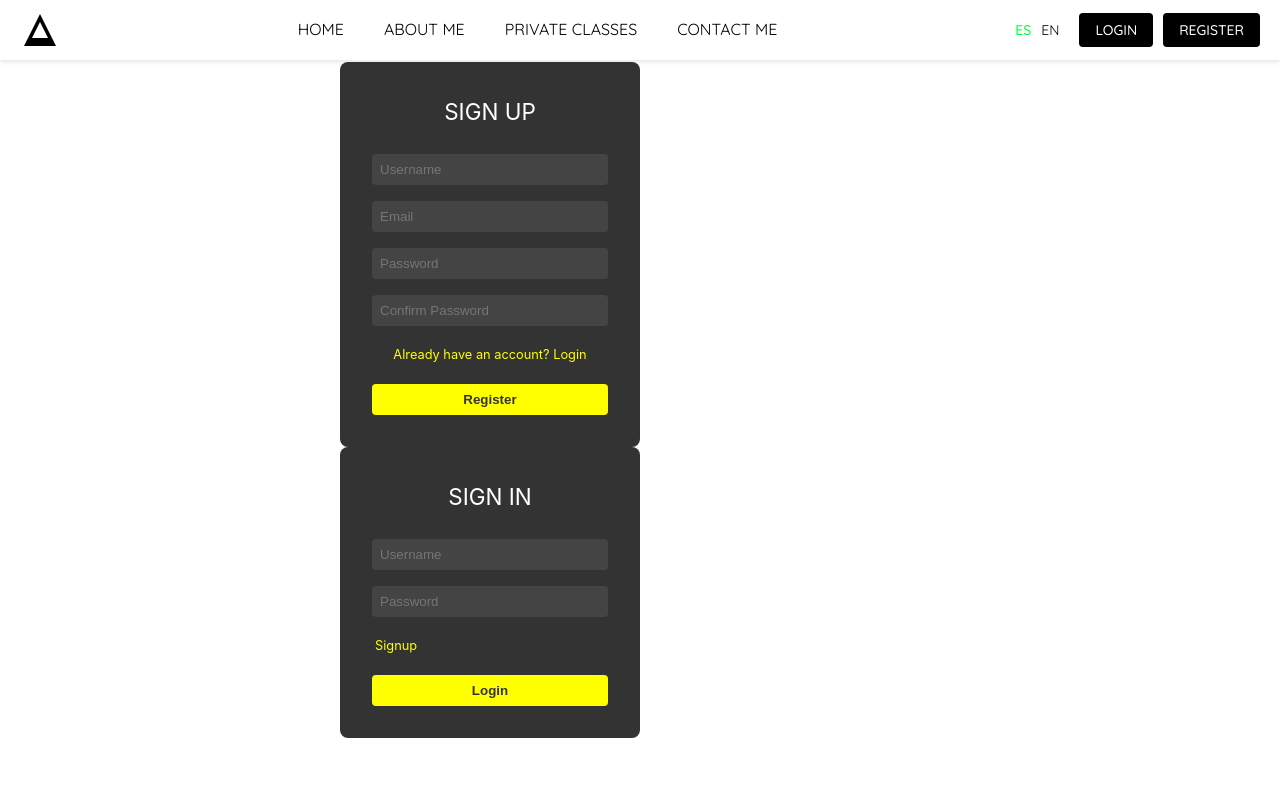
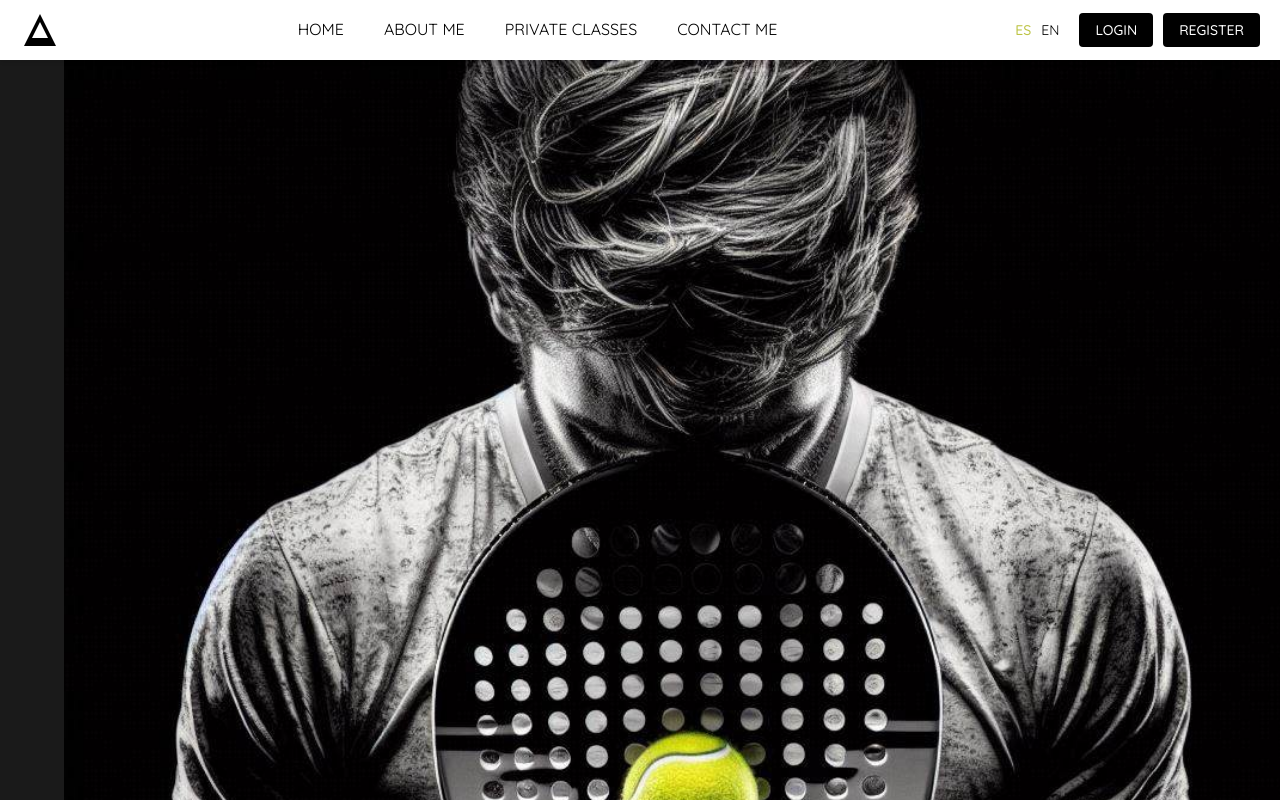
Before and after one commit to GiselaHurtado/PersonalProject-Frontend, a Vue app: page / in a window 1280 px wide. Shown: the top 800 px of the page. Built offline with nearby package versions, Linux system fonts and the light colour scheme.

Commit message:
styles of the login, register and homme view almost done

```diff
--- a/src/App.vue
+++ b/src/App.vue
@@ -4,9 +4,23 @@ import Header from "./components/Header.vue";
 </script>
 
 <template>
-  <Header />
-  <RouterView />
+  <div id="app">
+    <Header />
+    <RouterView />
+  </div>
 </template>
 
-<style scoped>
+<style>
+body {
+  margin: 0;
+  padding: 0;
+  background-color: #1a1a1a; /* Un negro menos intenso */
+}
+
+#app {
+  font-family: Avenir, Helvetica, Arial, sans-serif;
+  -webkit-font-smoothing: antialiased;
+  -moz-osx-font-smoothing: grayscale;
+  color: #ffffff; /* Cambia el color del texto a blanco para mejor contraste */
+}
 </style>
--- a/src/components/Header.vue
+++ b/src/components/Header.vue
@@ -80,7 +80,7 @@ const navigateTo = (route) => {
 }
 
 .menu a:hover {
-  color: #00ff40; /* Verde fluorescente */
+  color: #bdc445; /* Verde fluorescente 00ff40 */
   text-shadow: none;
   background: transparent;
   box-shadow: none;
@@ -127,7 +127,7 @@ const navigateTo = (route) => {
 }
 
 .language-selector .active {
-  color: #00ff40;
+  color: #bdc445;
   font-weight: 500;
 }
 
--- a/src/components/Login.vue
+++ b/src/components/Login.vue
@@ -49,6 +49,7 @@ const goToSignup = () => {
 
   h2 {
     text-align: center;
+    font-family: 'Quicksand', sans-serif;
     margin-bottom: 1.5rem;
   }
 
@@ -59,6 +60,7 @@ const goToSignup = () => {
 
   input {
     margin-bottom: 1rem;
+    font-family: 'Quicksand', sans-serif;
     padding: 0.5rem;
     border: none;
     border-radius: 4px;
@@ -73,16 +75,17 @@ const goToSignup = () => {
   }
 
   a {
-    color: #ffff00;
+    color: #bdc445;
     text-decoration: none;
     font-size: 0.8rem;
   }
 
   button {
     padding: 0.5rem;
+    font-family: 'Quicksand', sans-serif;
     border: none;
     border-radius: 4px;
-    background-color: #ffff00;
+    background-color: #bdc445;
     color: #333;
     cursor: pointer;
     font-weight: bold;
--- a/src/components/Register.vue
+++ b/src/components/Register.vue
@@ -56,6 +56,7 @@ const goToLogin = () => {
 
 h2 {
   text-align: center;
+  font-family: 'Quicksand', sans-serif;
   margin-bottom: 1.5rem;
 }
 
@@ -66,6 +67,7 @@ form {
 
 input {
   margin-bottom: 1rem;
+  font-family: 'Quicksand', sans-serif;
   padding: 0.5rem;
   border: none;
   border-radius: 4px;
@@ -80,16 +82,17 @@ input {
 }
 
 a {
-  color: #ffff00;
+  color: #bdc445;
   text-decoration: none;
   font-size: 0.8rem;
 }
 
 button {
   padding: 0.5rem;
+  font-family: 'Quicksand', sans-serif;
   border: none;
   border-radius: 4px;
-  background-color: #ffff00;
+  background-color: #bdc445;
   color: #333;
   cursor: pointer;
   font-weight: bold;
--- a/src/router/index.js
+++ b/src/router/index.js
@@ -21,6 +21,7 @@ const router = createRouter({
       name: 'register',
       component: RegisterView
     },
+    // Agrega aquí las rutas para About, Classes y Contact si las necesitas
   ]
 })
 
--- a/src/views/HomeView.vue
+++ b/src/views/HomeView.vue
@@ -1,12 +1,47 @@
 <script setup>
-import Login from '../components/Login.vue';
-import Register from '../components/Register.vue';
+import { ref, onMounted } from 'vue';
 
+const images = ref([]);
+
+onMounted(async () => {
+  const imageModules = import.meta.glob('@/assets/images/*.{jpg,jpeg,png,gif}');
+  for (const path in imageModules) {
+    const mod = await imageModules[path]();
+    images.value.push(mod.default);
+  }
+});
 </script>
 
 <template>
-  <main>
-    <Register />
-    <Login />
-  </main>
+  <div class="home-view">
+    <div class="image-container">
+      <img v-for="(image, index) in images" :key="index" :src="image" :alt="`Large Image ${index + 1}`" />
+    </div>
+    <div v-if="images.length === 0">No se han cargado imágenes.</div>
+  </div>
 </template>
+
+<style scoped>
+.home-view {
+  padding-top: 60px;
+  padding-bottom: 60px; /* Para dar espacio al footer */
+  min-height: calc(100vh - 120px); /* 100vh - (header + footer) */
+  display: flex;
+  justify-content: center;
+  align-items: center;
+  background-color: #1a1a1a;
+}
+
+.image-container {
+  width: 450%;
+  max-width: 2000px; /* Ajusta este valor según prefieras */
+  margin: 0 auto;
+}
+
+.image-container img {
+  width: 450%;
+  height: auto;
+  object-fit: contain;
+  margin-bottom: 40px;
+}
+</style>
```
